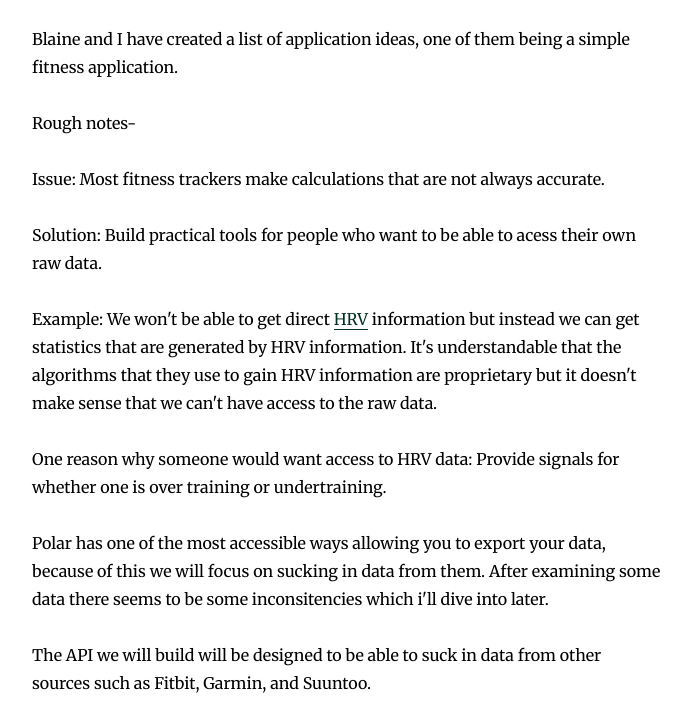
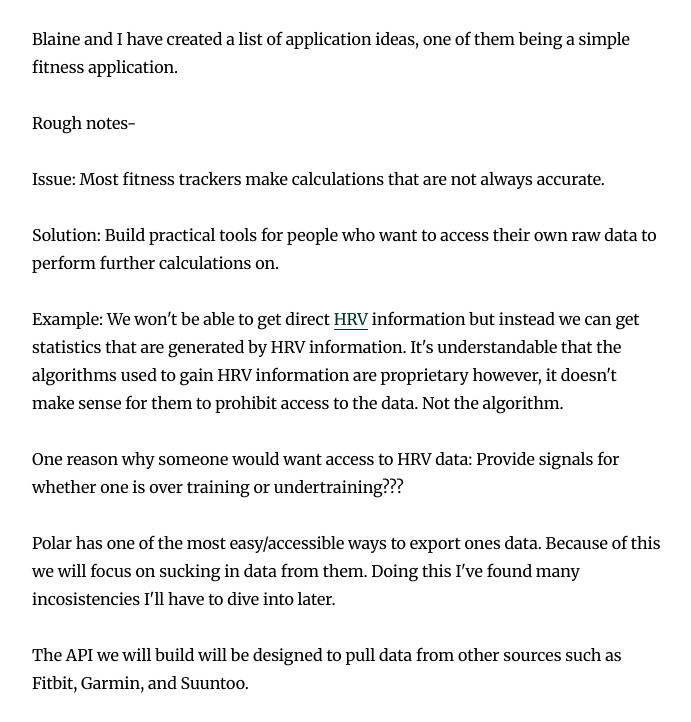
Before and after one commit to taylorhahn27/my-blog, a Gatsby site: page /fitness/ in a window 1280 px wide. Shown: the part 214-936 px from the top of the page, without its empty margins (293-984 px from the left). Built offline with nearby package versions, Linux system fonts and the light colour scheme; Gatsby itself is replaced by a stand-in of ours; some packages are replaced by stand-ins of ours.

Commit message:
fitness update

```diff
--- a/content/blog/fitness/index.md
+++ b/content/blog/fitness/index.md
@@ -11,17 +11,17 @@
 Most fitness trackers make calculations that are not always accurate.
 
 Solution:
-Build practical tools for people who want to be able to acess their own raw data.
+Build practical tools for people who want to access their own raw data to perform further calculations on.
 
 Example:
-We won't be able to get direct [HRV](https://en.wikipedia.org/wiki/Heart_rate_variability) information but instead we can get statistics that are generated by HRV information. It's understandable that the algorithms that they use to gain HRV information are proprietary but it doesn't make sense that we can't have access to the raw data.
+We won't be able to get direct [HRV](https://en.wikipedia.org/wiki/Heart_rate_variability) information but instead we can get statistics that are generated by HRV information. It's understandable that the algorithms used to gain HRV information are proprietary however, it doesn't make sense for them to prohibit access to the data. Not the algorithm.
 
 One reason why someone would want access to HRV data:
-Provide signals for whether one is over training or undertraining.
+Provide signals for whether one is over training or undertraining???
 
-Polar has one of the most accessible ways allowing you to export your data, because of this we will focus on sucking in data from them. After examining some data there seems to be some inconsitencies which i'll dive into later.
+Polar has one of the most easy/accessible ways to export ones data. Because of this we will focus on sucking in data from them. Doing this I've found many incosistencies I'll have to dive into later.
 
-The API we will build will be designed to be able to suck in data from other sources such as Fitbit, Garmin, and Suuntoo.
+The API we will build will be designed to pull data from other sources such as Fitbit, Garmin, and Suuntoo.
 
 We'll start by reading from a local JSON file downloaded from Polar and performing small pragmatic calcluations.
 
@@ -30,7 +30,7 @@
 1. Looking for the standard deviation of your heart rate.
 
 2. Looking for things that might be important in regards to a healthy heart (machine learning- conditioning data)
-   1. We know if your heart rate drops quickly after hard exercise thats a sign of good health
+   1. We know if your heart rate drops quickly after hard exercise that it signals good health.
    2. Would we mine the information and find some signals that are worth while?
    3. Would it be a singal if the heart rate drops rapidly?
       Search function should look for things that might be 'rapid' drops.
```
